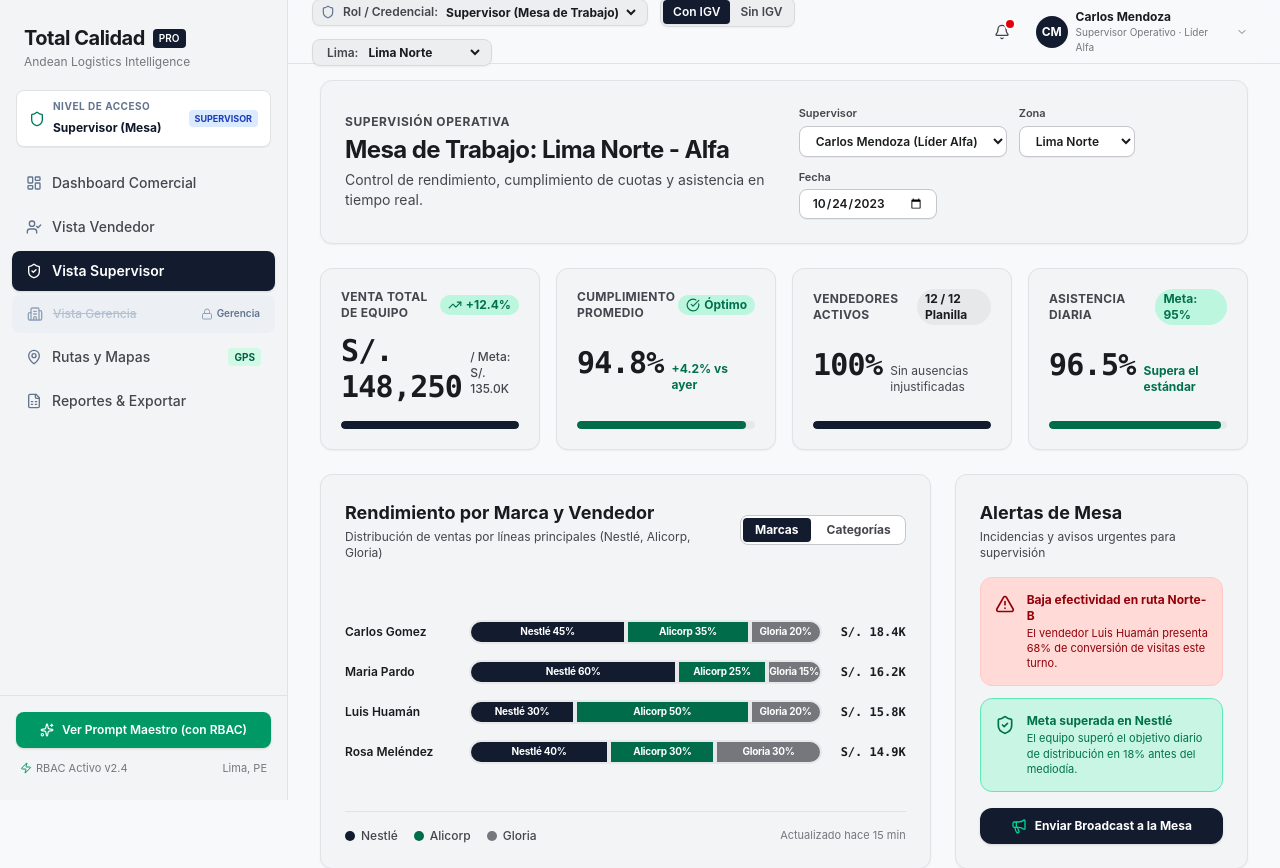
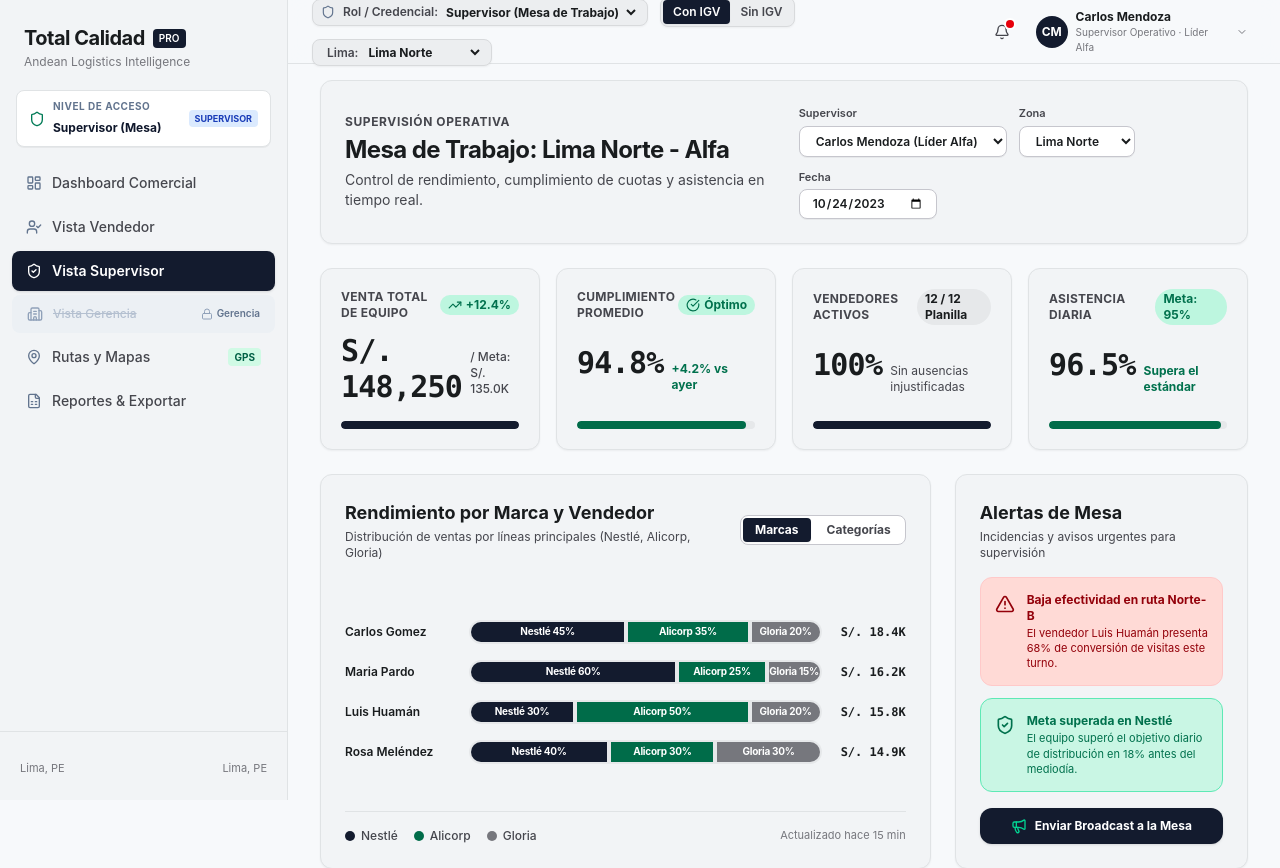
Before and after one commit to fvaleradeveloper/tca_2, a React (Vite) app: page / in a window 1280 px wide. Shown: the top 868 px of the page. Built offline with nearby package versions, Linux system fonts and the light colour scheme.

Commit message:
segundoi commit

```diff
--- a/src/components/Sidebar.tsx
+++ b/src/components/Sidebar.tsx
@@ -7,8 +7,6 @@ import {
   Building2,
   MapPin,
   FileSpreadsheet,
-  Sparkles,
-  Zap,
   Lock,
   Shield
 } from 'lucide-react';
@@ -177,18 +175,9 @@ export const Sidebar: React.FC<SidebarProps> = ({
 
       {/* Bottom Master Prompt Access */}
       <div className="px-4 pt-4 border-t border-[#e0e3e5]">
-        <button
-          onClick={onOpenPromptModal}
-          className="w-full flex items-center justify-center gap-2 px-3 py-2.5 rounded-lg bg-emerald-600 hover:bg-emerald-700 text-white text-xs font-semibold shadow-sm transition-colors cursor-pointer"
-        >
-          <Sparkles className="w-3.5 h-3.5" />
-          <span>Ver Prompt Maestro (con RBAC)</span>
-        </button>
-
         <div className="mt-3 flex items-center justify-between text-[11px] text-[#76777d] px-1">
           <span className="flex items-center gap-1">
-            <Zap className="w-3 h-3 text-emerald-600" />
-            <span>RBAC Activo v2.4</span>
+            <span>Lima, PE</span>
           </span>
           <span>Lima, PE</span>
         </div>
```
